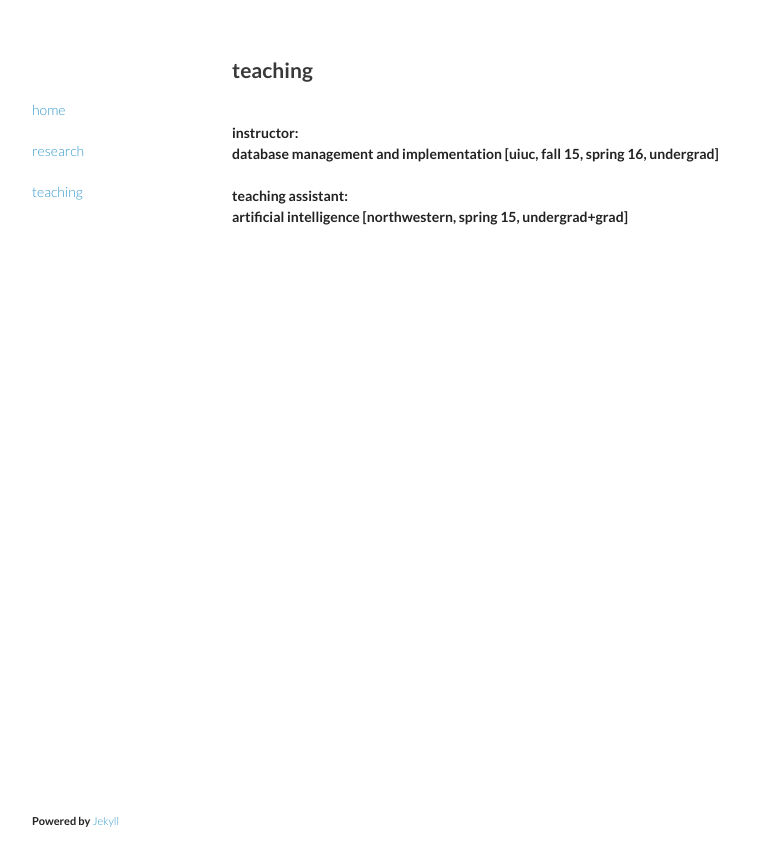
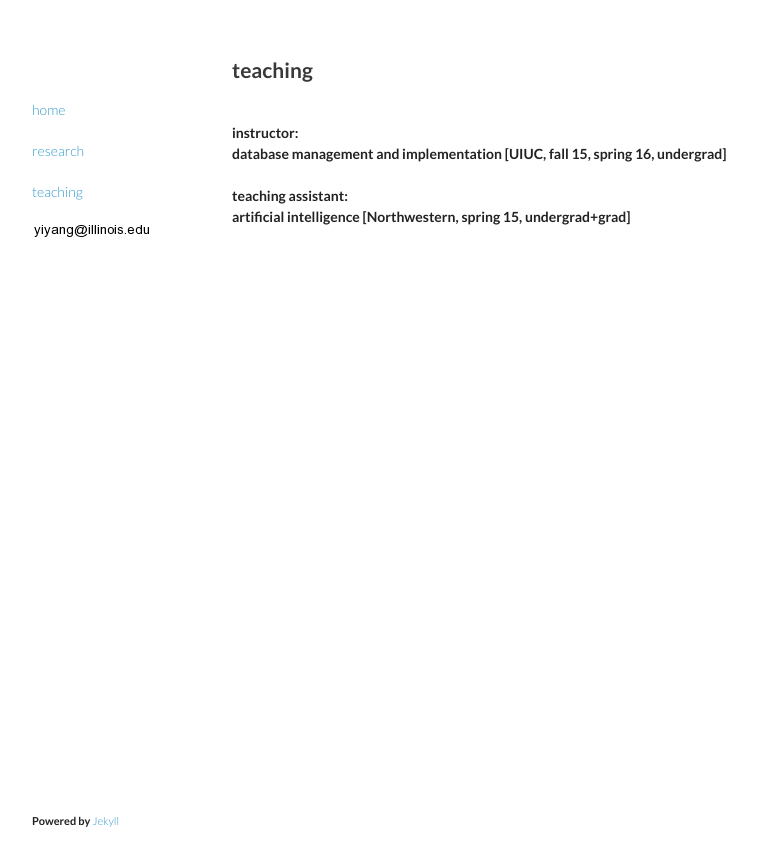
Before and after one commit to yya518/yya518.github.io, a Jekyll site: the page built from teaching.html, in a window 1280 px wide. Shown: the top 866 px of the page, without its empty margins (208-965 px from the left). Built offline with Jekyll 4.4.1, drawn with Linux system fonts in a browser that asks for light colours.

Commit message:
add email png

```diff
--- a/_layouts/default.html
+++ b/_layouts/default.html
@@ -20,6 +20,7 @@
         	<p class="view"><a href="http://yya518.github.io/">home</small></a></p>
 		      <p class="view"><a href="research.html">research</a></p>
 		      <p class="view"><a href="teaching.html">teaching</a></p>
+          <img src="email.png" width=119 height=17>
       </header>
 
       <section>
--- a/teaching.html
+++ b/teaching.html
@@ -5,9 +5,9 @@ title: teaching
 
 <h2 id="welcome">teaching</h2>
 <p><br>
-instructor:<br>
-database management and implementation [uiuc, fall 15, spring 16, undergrad] <br><br>
+<b>instructor:</b><br>
+database management and implementation [UIUC, fall 15, spring 16, undergrad] <br><br>
 
-teaching assistant: <br>
-artificial intelligence [northwestern, spring 15, undergrad+grad]
+<b>teaching assistant: </b><br>
+artificial intelligence [Northwestern, spring 15, undergrad+grad]
 </p>
```
Also changed, not shown: email.png (added).
